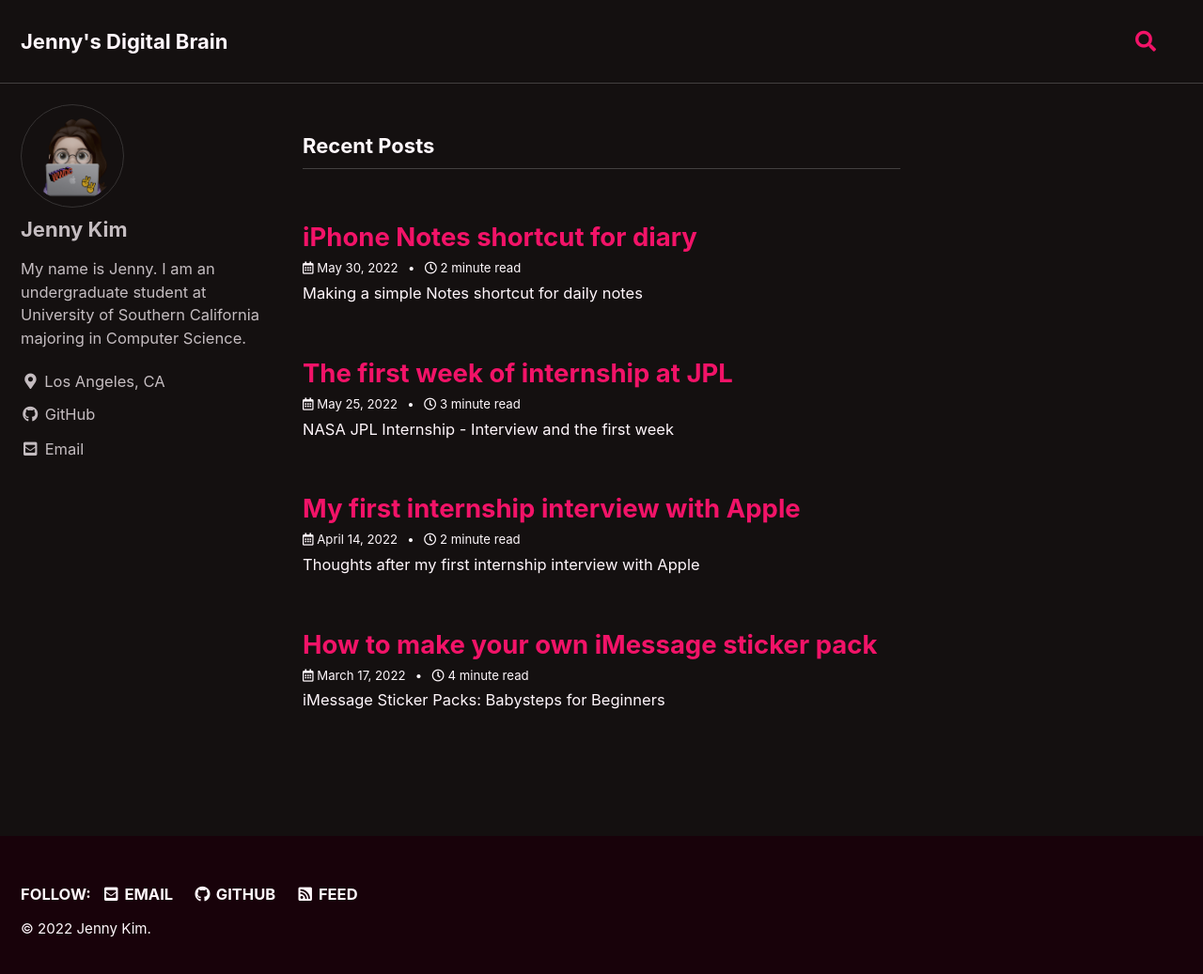
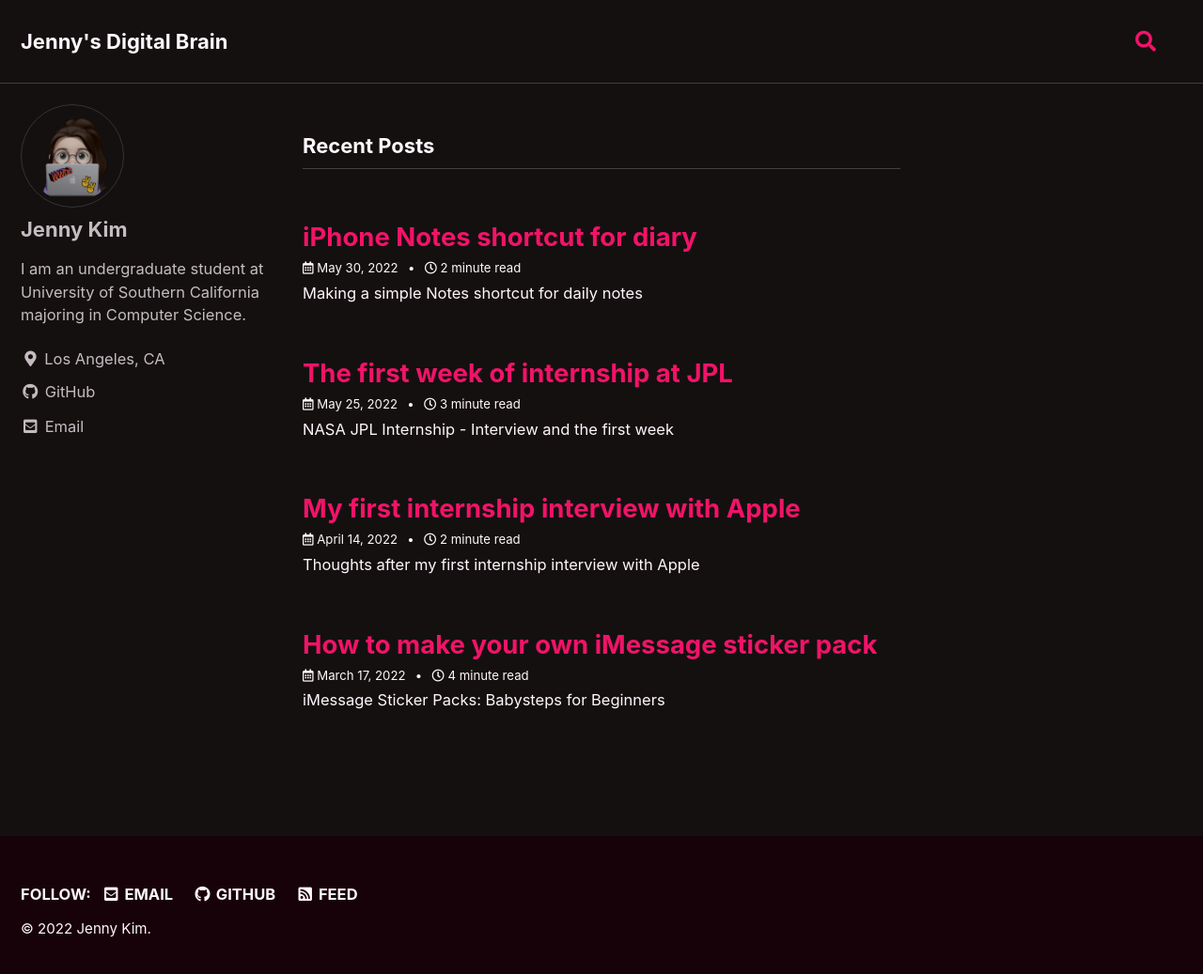
Before and after one commit to jenniverse/jennybrain.com, a Jekyll site: the page built from index.html, in a window 1280 px wide and 1044 px high. Shown: the top 1037 px of the window at 94% size. Built offline with Jekyll 4.4.1, drawn with Linux system fonts in a browser that asks for light colours; cached includes are drawn as plain includes; the list of posts is cut into pages by our own code.

Commit message:
modified bio

```diff
--- a/_config.yml
+++ b/_config.yml
@@ -108,8 +108,6 @@
   name             : "Jenny Kim"
   avatar           : "/assets/images/mi-avatar.png"
   bio              : >-
-    My name is Jenny.
-
     I am an undergraduate student at University of Southern California majoring in Computer Science.
   location         : "Los Angeles, CA"
   email            : "jkim4020@usc.edu"
```
